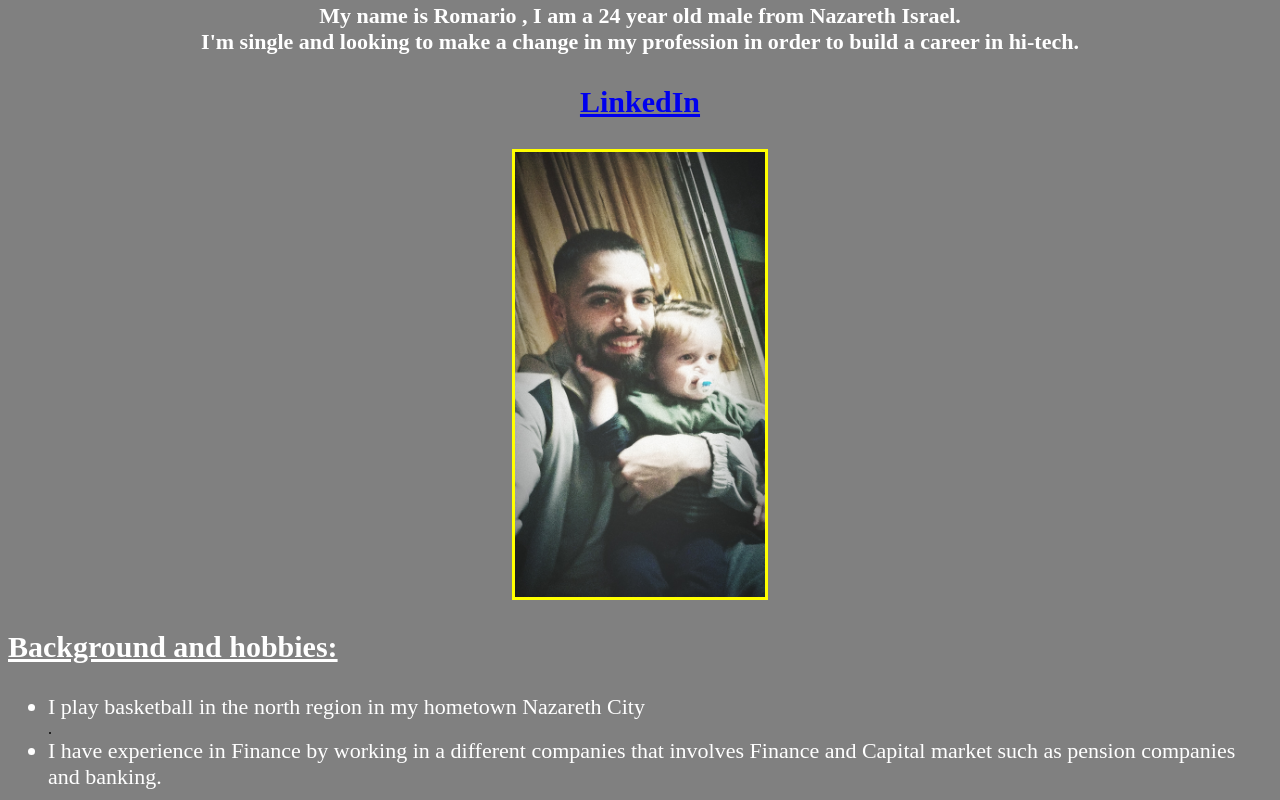
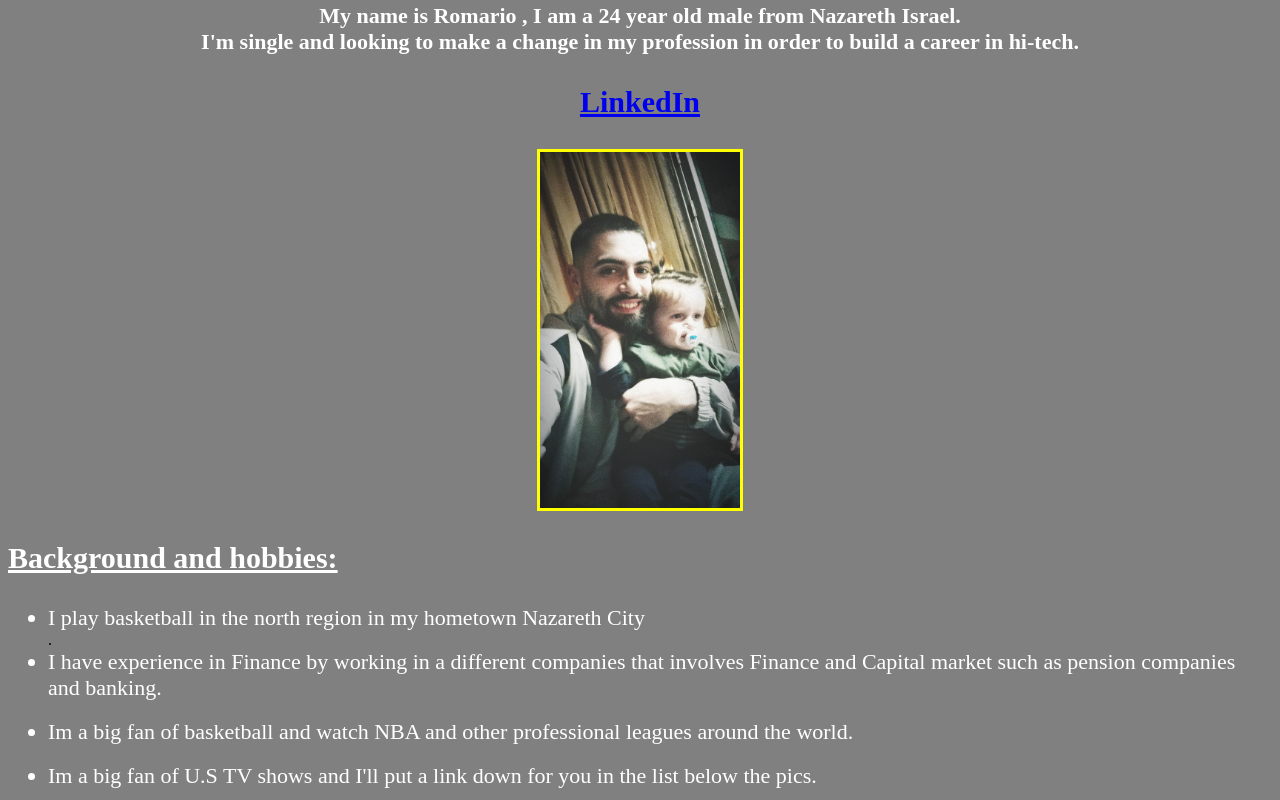
Before and after one commit to Romarionijim/basketball, a plain HTML site: page index.html in a window 1280 px wide. Shown: the part 635-1435 px from the top of the page. Drawn offline with Linux system fonts and the light colour scheme.

Commit message:
Update index.html

```diff
--- a/index.html
+++ b/index.html
@@ -15,7 +15,7 @@
 </a>
 </p>
 
-<img class="center" style="width:250px; border:solid yellow;" src="baby.jpg"/>
+<img class="center" style="width:200px; border:solid yellow;" src="baby.jpg"/>
 <h3 style="color:white; font-size:30px;"><b><u>Background and hobbies:</u></b></h3>
 <p style="color:white; font-size:22px;">
 <ul>
```
